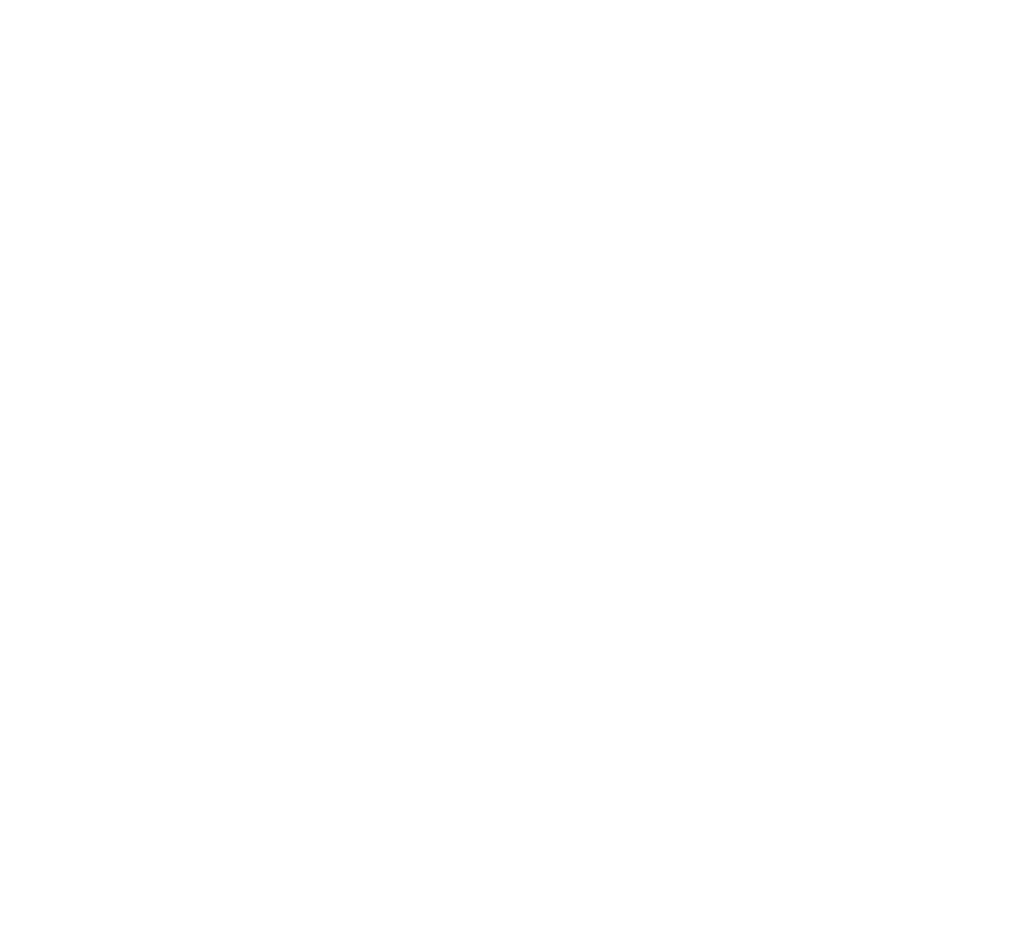
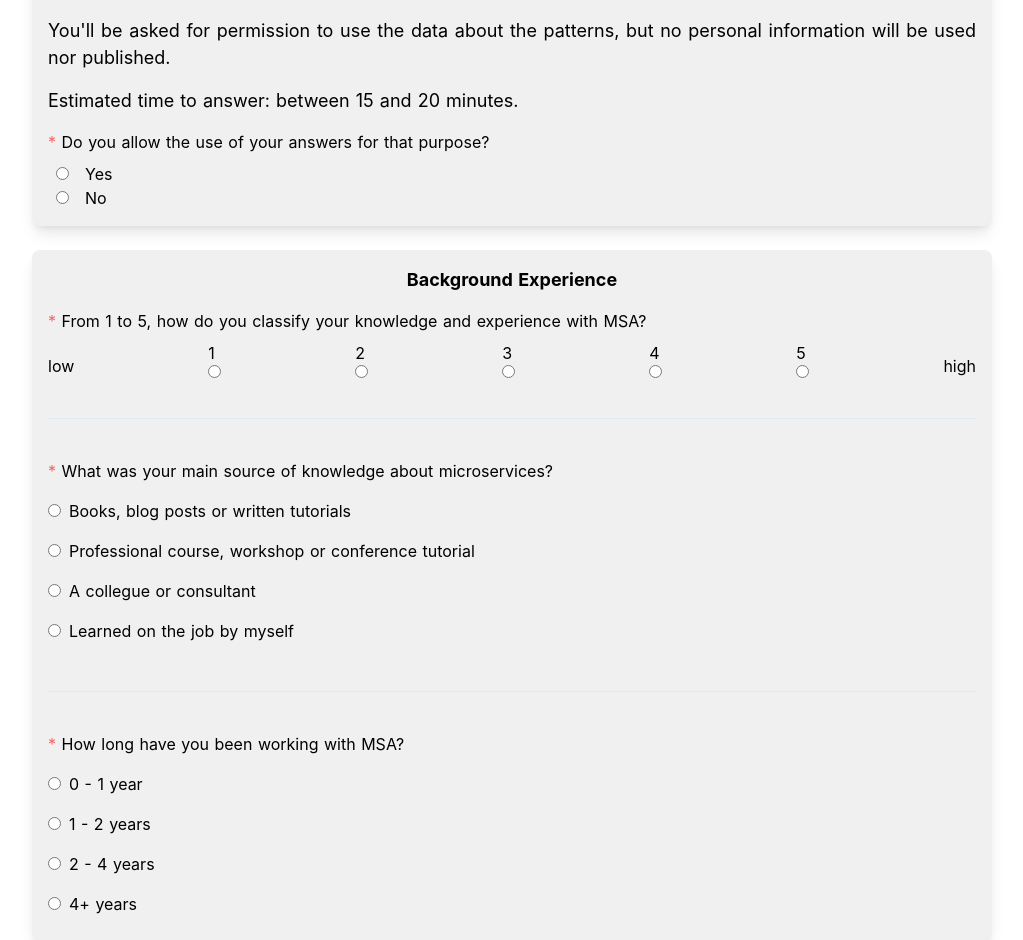
Before and after one commit to the-microservices-info/frontend, a Nuxt app: page /survey in a window 1280 px wide. Before the commit this address had no page. Shown: the part 500-1440 px from the top of the page, without its empty margins (128-1151 px from the left). Before the commit the page ends 800 px from the top, so only its background shows below. Built offline with nearby package versions, Linux system fonts and the light colour scheme.

Commit message:
add first sections of the survey
Signed-off-by: João Daniel <jotaf.daniel@gmail.com>

```diff
--- /dev/null
+++ b/components/question.vue
@@ -0,0 +1,21 @@
+<template>
+  <p>
+    <span v-if="required" class="text-red-500">*</span>
+    {{ question }}
+  </p>
+</template>
+
+<script>
+export default {
+  props: {
+    question: {
+      type: String,
+      required: true,
+    },
+    required: {
+      type: Boolean,
+      default: false,
+    },
+  },
+}
+</script>
--- /dev/null
+++ b/components/section_card.vue
@@ -0,0 +1,24 @@
+<template>
+  <div class="rounded-lg shadow-lg p-4 card-bg mt-6">
+    <h2 class="text-lg mb-4 text-center lg:font-bold">{{ title }}</h2>
+
+    <slot></slot>
+  </div>
+</template>
+
+<script>
+export default {
+  props: {
+    title: {
+      type: String,
+      required: true,
+    },
+  },
+}
+</script>
+
+<style lang="postcss" scoped>
+.card-bg {
+  background-color: #f0f0f0;
+}
+</style>
--- /dev/null
+++ b/components/subsection_divider.vue
@@ -0,0 +1,3 @@
+<template>
+  <hr class="my-10" />
+</template>
--- /dev/null
+++ b/components/survey/background_experience.vue
@@ -0,0 +1,89 @@
+<template>
+  <SectionCard title="Background Experience">
+    <div class="flex flex-col justify-around">
+      <Question
+        question="From 1 to 5, how do you classify your knowledge and experience with MSA?"
+        required
+      />
+      <div class="mt-2 flex justify-between">
+        <div class="self-end">low</div>
+        <div v-for="i in 5" :key="i" class="flex flex-col justify-between">
+          <label :for="scaleID(i)">{{ i }}</label>
+          <input :id="scaleID(i)" v-model="exp" type="radio" :value="i" />
+        </div>
+        <div class="self-end">high</div>
+      </div>
+    </div>
+
+    <SubsectionDivider />
+
+    <div class="flex flex-col">
+      <Question
+        question="What was your main source of knowledge about microservices?"
+        required
+      />
+
+      <div class="mt-2 flex flex-col">
+        <div
+          v-for="source in sources"
+          :key="source"
+          class="flex items-baseline my-2"
+        >
+          <input
+            :id="source"
+            v-model="mainSource"
+            type="radio"
+            :value="source"
+          />
+          <label :for="source" class="ml-2">{{ source }}</label>
+        </div>
+      </div>
+    </div>
+
+    <SubsectionDivider />
+
+    <div class="flex flex-col">
+      <Question question="How long have you been working with MSA?" required />
+      <div class="mt-2 flex flex-col">
+        <div v-for="year in years" :key="year" class="flex items-baseline my-2">
+          <input :id="year" v-model="yearsWorking" type="radio" :value="year" />
+          <label :for="year" class="ml-2">{{ year }}</label>
+        </div>
+      </div>
+    </div>
+  </SectionCard>
+</template>
+
+<script>
+export default {
+  data: () => ({
+    exp: undefined,
+
+    mainSource: undefined,
+    sources: [
+      'Books, blog posts or written tutorials',
+      'Professional course, workshop or conference tutorial',
+      'A collegue or consultant',
+      'Learned on the job by myself',
+    ],
+
+    yearsWorking: undefined,
+    years: ['0 - 1 year', '1 - 2 years', '2 - 4 years', '4+ years'],
+  }),
+  methods: {
+    scaleID(index) {
+      return `scale-${index}`
+    },
+  },
+}
+</script>
+
+<style lang="postcss" scoped>
+.option {
+  @apply flex items-baseline;
+}
+
+.option > * {
+  @apply mx-2;
+}
+</style>
--- /dev/null
+++ b/components/survey/introduction.vue
@@ -0,0 +1,66 @@
+<template>
+  <SectionCard title="Introduction">
+    <p
+      v-for="section of introduction"
+      :key="section"
+      class="text-sm lg:text-lg text-justify mb-4"
+    >
+      {{ section }}
+    </p>
+
+    <div class="flex flex-col justify-around">
+      <Question
+        question="Do you allow the use of your answers for that purpose?"
+        required
+      />
+      <div class="mt-2">
+        <div class="option">
+          <input
+            id="allowed-true"
+            v-model="allowed"
+            type="radio"
+            value="true"
+          />
+          <label for="allowed-true">Yes</label>
+        </div>
+
+        <div class="option">
+          <input
+            id="allowed-false"
+            v-model="allowed"
+            type="radio"
+            value="false"
+          />
+          <label for="allowed-false">No</label>
+        </div>
+      </div>
+    </div>
+  </SectionCard>
+</template>
+
+<script>
+export default {
+  data: () => ({
+    introduction: [
+      `Hello, thanks for your interest in taking this survey! My name is João Francisco, I'm a masters student in Computer Science, at University of São Paulo, under the supervision of prof. Dr. Eduardo Guerra and prof. Dr. Alfredo Goldman. My research is about the microservices architectural style. My email is joaofran@ime.usp.br, feel free to reach out to me!`,
+      `This survey intends to assess the usage of Microservice Patterns within a system that follows a Microservices Architectural Style (MSA).
+For the purpose of this survey, define a system (the whole system, not a service) and keep it in mind for your answers.`,
+      `This survey is organized into a few sections. First, it approaches information such as your personal experience with MAS. Then, there are the MP sections, where each pattern will be the center of the questions. The survey wraps up with information for further contact.`,
+      `You'll be asked for permission to use the data about the patterns, but no personal information will be used nor published.`,
+      `Estimated time to answer: between 15 and 20 minutes.`,
+    ],
+
+    allowed: undefined,
+  }),
+}
+</script>
+
+<style lang="postcss" scoped>
+.option {
+  @apply flex items-baseline;
+}
+
+.option > * {
+  @apply mx-2;
+}
+</style>
--- a/pages/index.vue
+++ b/pages/index.vue
@@ -7,7 +7,9 @@
     </h1>
 
     <div class="mt-10 flex flex-col justify-center items-center">
-      <nuxt-link to="/" class="btn btn-primary">Take the Survey</nuxt-link>
+      <nuxt-link to="/survey" class="btn btn-primary">
+        Take the Survey
+      </nuxt-link>
       <nuxt-link to="/" class="btn btn-secondary">
         Learn more about microservices
       </nuxt-link>
--- /dev/null
+++ b/pages/survey.vue
@@ -0,0 +1,23 @@
+<template>
+  <div class="container mx-auto w-full px-4 lg:px-40">
+    <h1 class="text-xl lg:text-2xl font-bold py-10 underline">
+      Microservices Patterns Survey
+    </h1>
+
+    <Introduction />
+
+    <BackgroundExperience />
+  </div>
+</template>
+
+<script>
+import Introduction from '@/components/survey/introduction.vue'
+import BackgroundExperience from '@/components/survey/background_experience.vue'
+
+export default {
+  components: {
+    Introduction,
+    BackgroundExperience,
+  },
+}
+</script>
```
